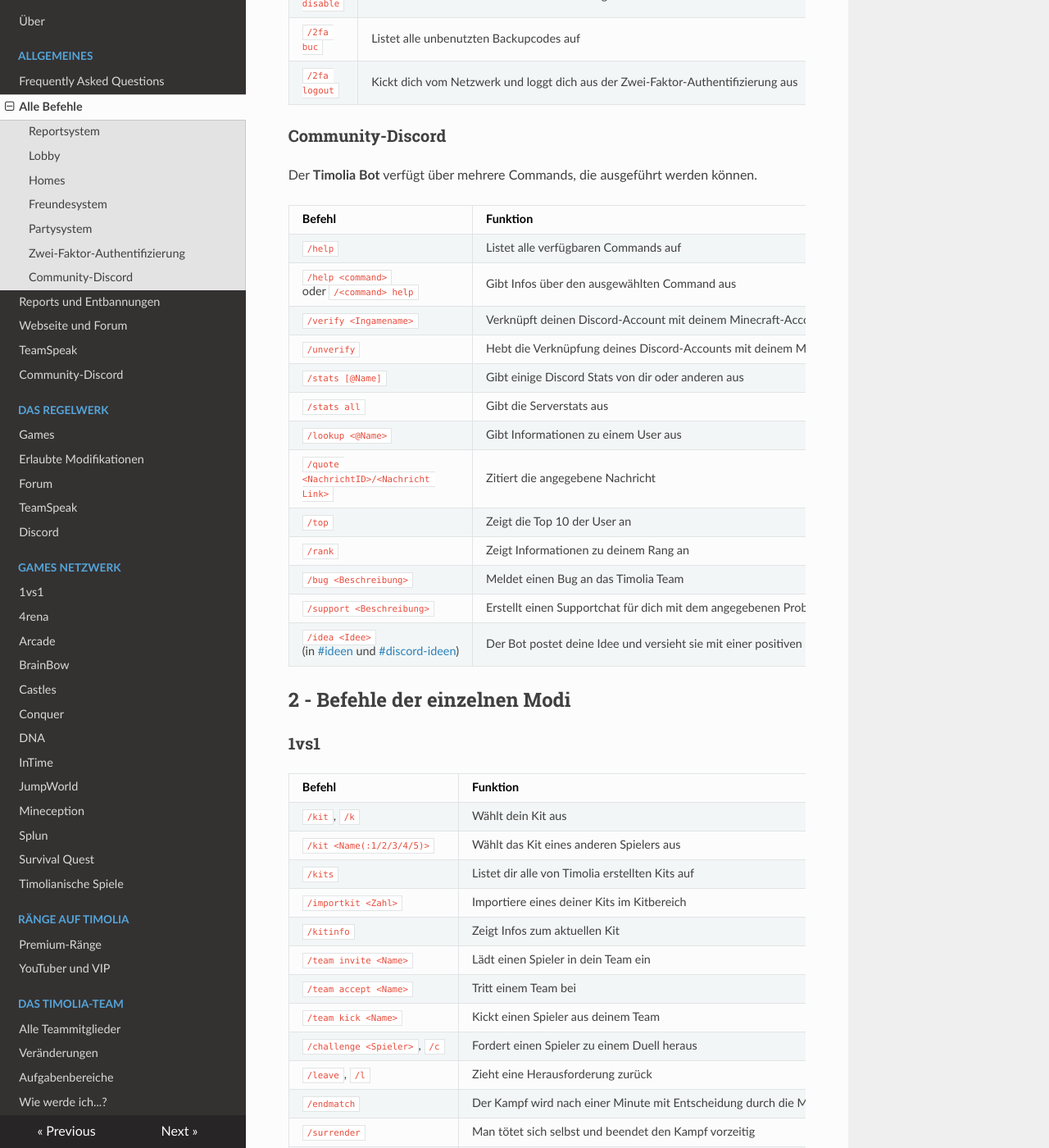
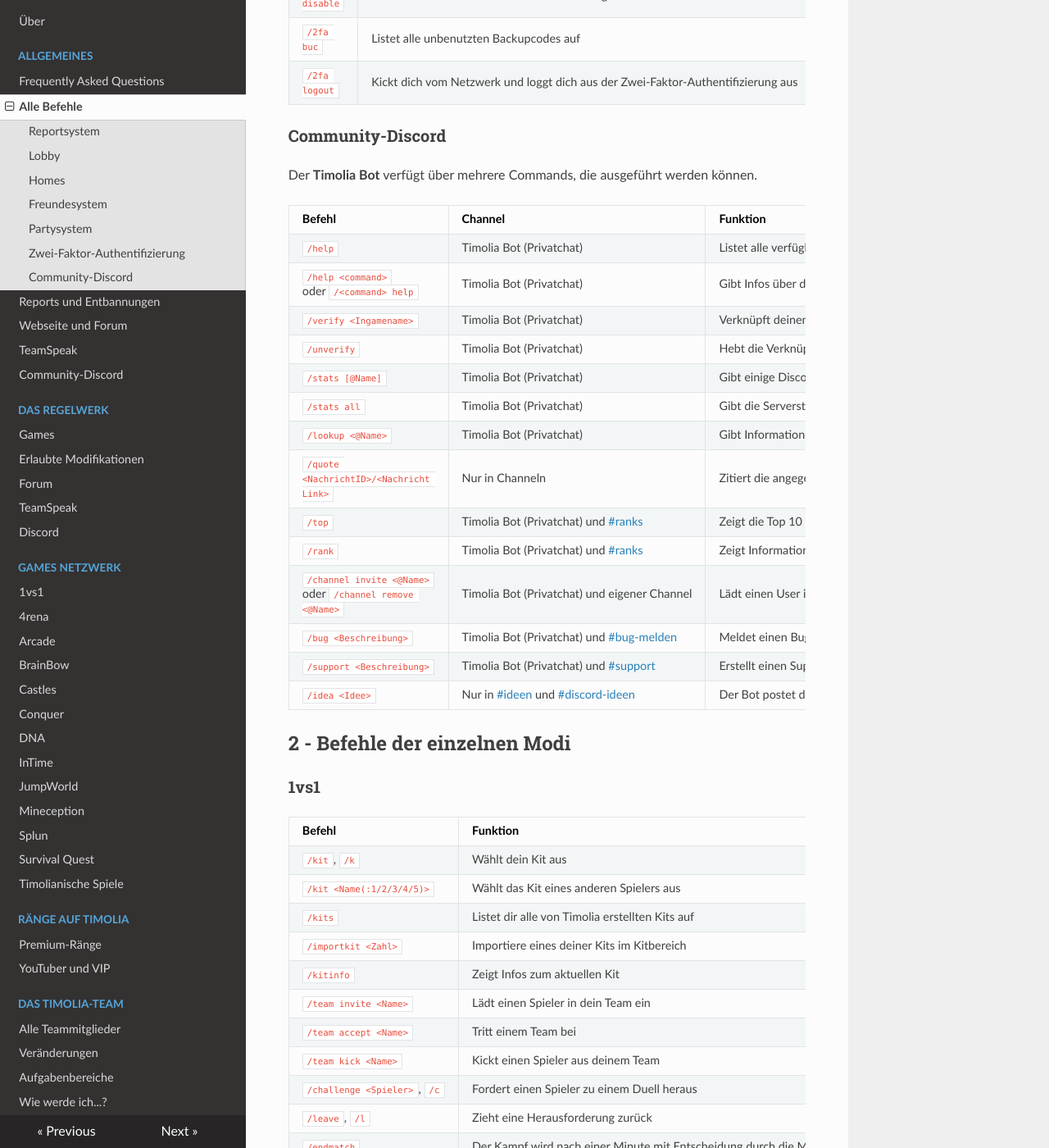
Before and after one commit to TimoliaDE/HowTo, an MkDocs documentation site: the page built from docs/commands.md, in a window 1280 px wide and 1400 px high, scrolled down 4245 px. Shown: the whole window at 82% size. Built offline with MkDocs 1.6.1, drawn with Linux system fonts in a browser that asks for light colours; nearby versions of some CDN libraries; old or Windows-style settings are respelled for this version of MkDocs.

Commit message:
Update commands.md

```diff
--- a/docs/commands.md
+++ b/docs/commands.md
@@ -125,21 +125,22 @@ Solltest du dein Handy verlieren, kannst du dich weiterhin mit Backupcodes anmel
 
 Der <strong>Timolia Bot</strong> verfügt über mehrere Commands, die ausgeführt werden können.
 
-| Befehl | Funktion |
-| ------ | -------- |
-| `/help` | Listet alle verfügbaren Commands auf |
-| `/help <command>` oder `/<command> help` | Gibt Infos über den ausgewählten Command aus |
-| `/verify <Ingamename>` | Verknüpft deinen Discord-Account mit deinem Minecraft-Account |
-| `/unverify` | Hebt die Verknüpfung deines Discord-Accounts mit deinem Minecraft-Account auf |
-| `/stats [@Name]` | Gibt einige Discord Stats von dir oder anderen aus |
-| `/stats all` | Gibt die Serverstats aus |
-| `/lookup <@Name>` | Gibt Informationen zu einem User aus |
-| `/quote <NachrichtID>/<Nachricht Link>` | Zitiert die angegebene Nachricht |
-| `/top` | Zeigt die Top 10 der User an|
-| `/rank` | Zeigt Informationen zu deinem Rang an |
-| `/bug <Beschreibung>` | Meldet einen Bug an das Timolia Team |
-| `/support <Beschreibung>` | Erstellt einen Supportchat für dich mit dem angegebenen Problem |
-| `/idea <Idee>` (in [#ideen](https://discordapp.com/channels/407554118887014402/413615776399097866) und [#discord-ideen](https://discordapp.com/channels/407554118887014402/569594169228656656))| Der Bot postet deine Idee und versieht sie mit einer positiven und einer negativen Reaction |
+| Befehl | Channel | Funktion |
+| ------ | -------------- | -------- |
+| `/help` | Timolia Bot (Privatchat) | Listet alle verfügbaren Commands auf |
+| `/help <command>` oder `/<command> help` | Timolia Bot (Privatchat) | Gibt Infos über den ausgewählten Command aus |
+| `/verify <Ingamename>` | Timolia Bot (Privatchat) | Verknüpft deinen Discord-Account mit deinem Minecraft-Account |
+| `/unverify` | Timolia Bot (Privatchat) | Hebt die Verknüpfung deines Discord-Accounts mit deinem Minecraft-Account auf |
+| `/stats [@Name]` | Timolia Bot (Privatchat) | Gibt einige Discord Stats von dir oder anderen aus |
+| `/stats all` | Timolia Bot (Privatchat) | Gibt die Serverstats aus |
+| `/lookup <@Name>` | Timolia Bot (Privatchat) | Gibt Informationen zu einem User aus |
+| `/quote <NachrichtID>/<Nachricht Link>` | Nur in Channeln | Zitiert die angegebene Nachricht |
+| `/top` | Timolia Bot (Privatchat) und [#ranks](https://discordapp.com/channels/407554118887014402/548160287891783690)| Zeigt die Top 10 der User an|
+| `/rank` | Timolia Bot (Privatchat) und [#ranks](https://discordapp.com/channels/407554118887014402/548160287891783690) | Zeigt Informationen zu deinem Rang an |
+| `/channel invite <@Name>` oder `/channel remove <@Name>` | Timolia Bot (Privatchat) und eigener Channel | Lädt einen User in einen privaten Chatchannel ein oder entfernt ihn |
+| `/bug <Beschreibung>` | Timolia Bot (Privatchat) und [#bug-melden](https://discordapp.com/channels/407554118887014402/413638656264503317) | Meldet einen Bug an das Timolia Team |
+| `/support <Beschreibung>` | Timolia Bot (Privatchat) und [#support](https://discordapp.com/channels/407554118887014402/413594798906408960) | Erstellt einen Supportchat für dich mit dem angegebenen Problem |
+| `/idea <Idee>` | Nur in [#ideen](https://discordapp.com/channels/407554118887014402/413615776399097866) und [#discord-ideen](https://discordapp.com/channels/407554118887014402/569594169228656656) | Der Bot postet deine Idee und versieht sie mit einer positiven und einer negativen Reaction |
 
 ## 2 - Befehle der einzelnen Modi
 
```
